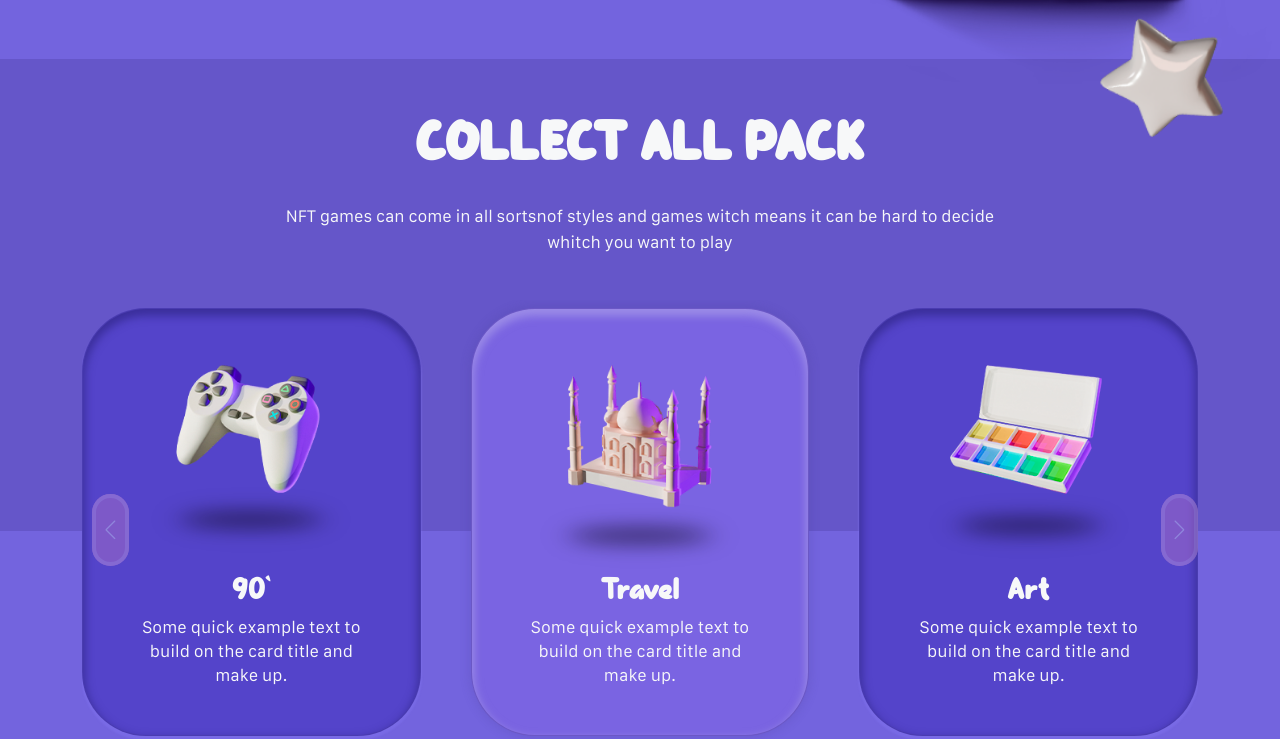
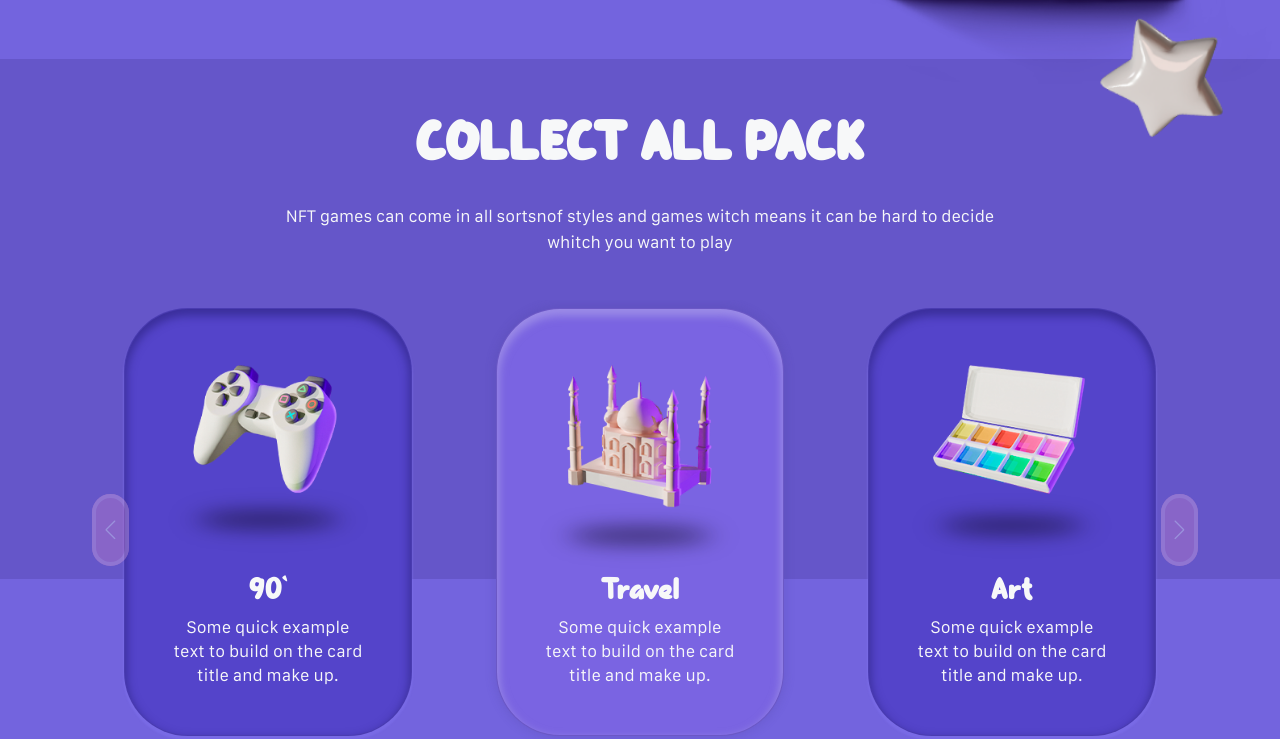
Before and after one commit to Danu-lab/firstproject, a plain HTML site: page index.html in a window 1280 px wide. Shown: the part 601-1340 px from the top of the page. Drawn offline with Linux system fonts and the light colour scheme.

Commit message:
js adaptaion slider

```diff
--- a/assets/js/swiper.js
+++ b/assets/js/swiper.js
@@ -7,29 +7,31 @@ new Swiper('.swiper', {
         nextEl: '.swiper-button-next',
         prevEl: '.swiper-button-prev',
     },
-    spaceBetween: 50,
+    spaceBetween: 0,
     breakpoints: {
         // 1: {
         //     slidesPerView: 1,
         // },
-        1: {
-            slidesPerView: 1.25,
+        320: {
+            slidesPerView: 1,
             centeredSlides: true,
+
         },
-        460: {
-            slidesPerView: 1.25,
+        380: {
+            slidesPerView: 1.5,
             centeredSlides: true,
+            spaceBetween: 10,
+        },
+        450: {
+            slidesPerView: 1.5,
+            centeredSlides: true,
+            spaceBetween: 0
         },
         530: {
-            slidesPerView: 1.5,
-        },
-        768: {
             slidesPerView: 2,
         },
-        992: { },
-        1200: {
+        1000: {
             slidesPerView: 3,
-
         }
     }
 });
--- a/assets/scss/pages/_game.scss
+++ b/assets/scss/pages/_game.scss
@@ -177,7 +177,15 @@ body {
             -----------------------------------*/
             position: relative;
             background-color: rgb(101, 86, 201);
-            padding: 3rem 1rem 0;
+            padding: 3rem 0;
+            @include sl-media-xl{
+                .container {
+                    width: 100%;
+                    max-width: 100%;
+                    padding-left: 0;
+                    padding-right: 0;
+                }
+            }
             .section-desc {
                 max-width: 45rem;
                 margin-bottom: 0;
@@ -197,8 +205,14 @@ body {
                 .swiper-wrapper {
                     padding: 0.5rem 0px 3rem;
                     .card {
+                        width: 20rem;
                         padding: 3.5rem 2rem 2rem 2rem;
                         border-radius: 4rem;
+                        @include ls-media-lg {
+                            & {
+                                width: 18rem;
+                            }
+                        }
                         &.light-purple{
                             background: #7A64E2;
                             -webkit-box-shadow: 0px 5px 8px 2px rgba(189, 180, 237, 0.5) inset,
--- a/index.html
+++ b/index.html
@@ -153,8 +153,13 @@
                 </section>
             </div>
         </main>
+
+        <footer class="footer">
+            <div class="container">
+
+            </div>
+        </footer>
     </div>
-
 
     <!-- Plugin JS File -->
     <script src="assets/js/swiper-bundle.min.js"></script>
```
Also changed, not shown: assets/css/style.css, assets/images/web_mob.png (added), 1 other file.
